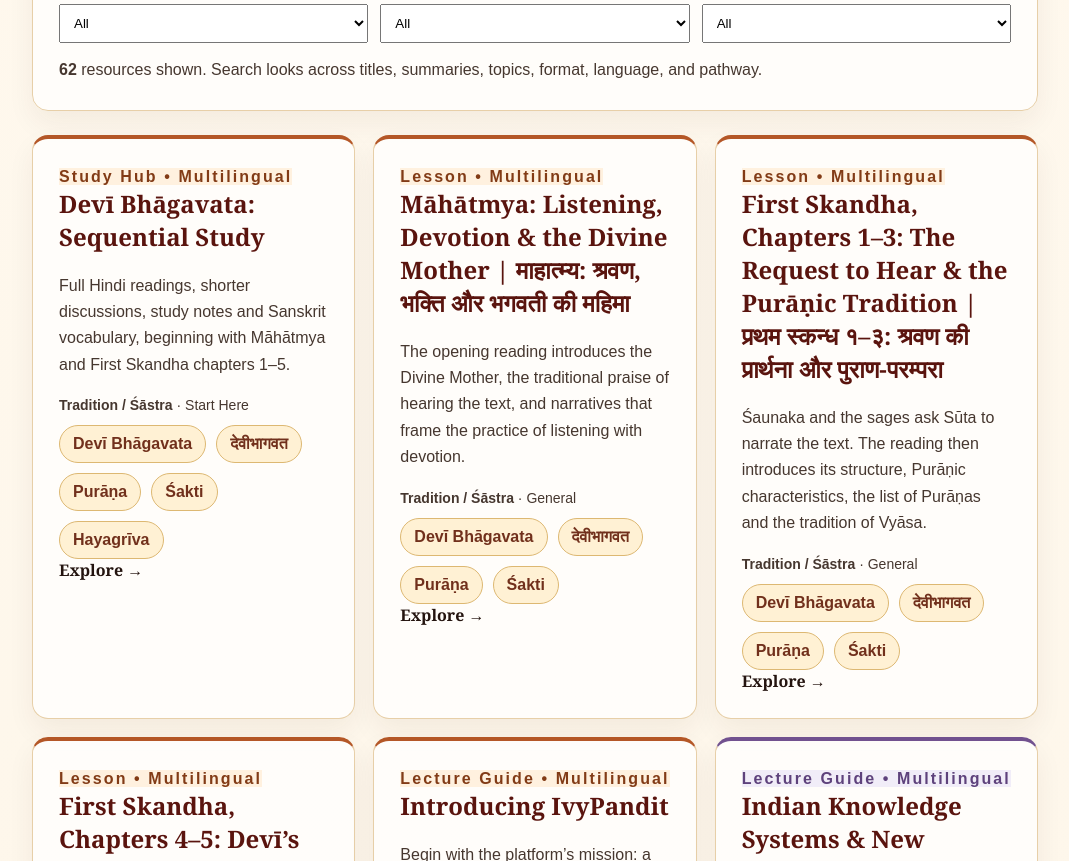
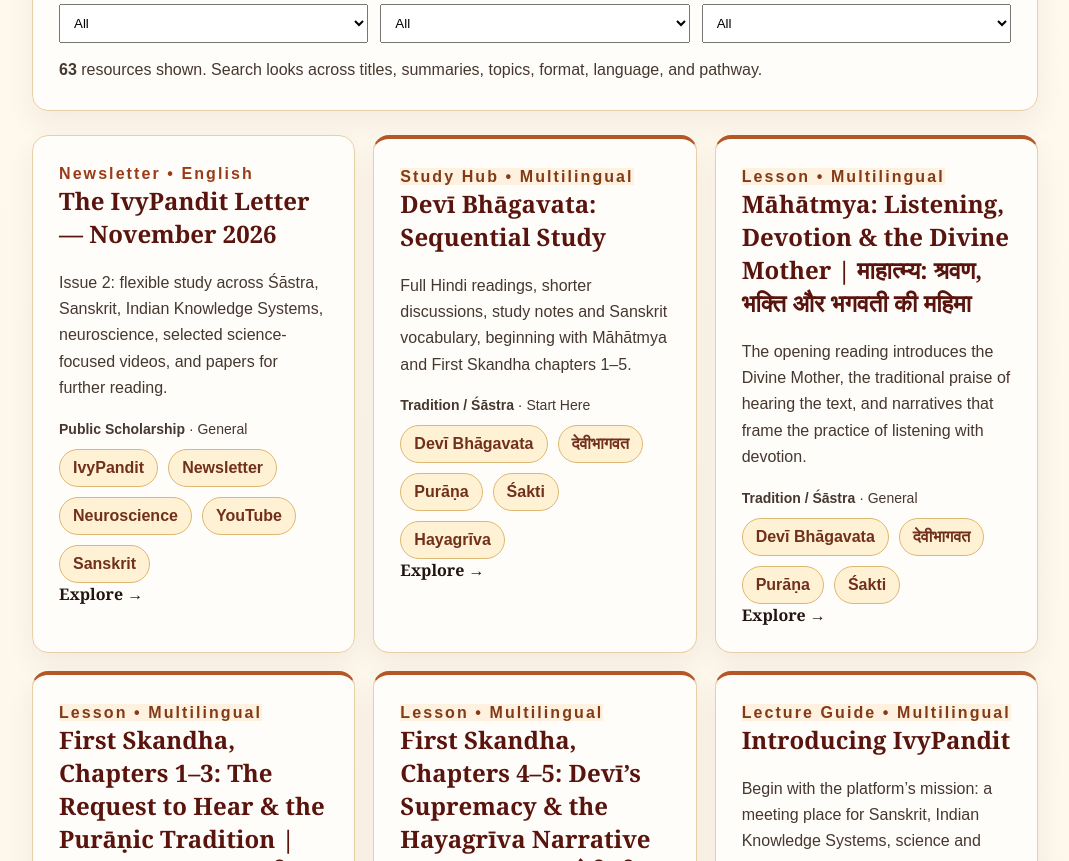
Before and after one commit to nishmishra/ivypandit-v2, a Next.js app: page /explore in a window 1280 px wide. Shown: the part 1040-1901 px from the top of the page, without its empty margins (105-1174 px from the left). Built offline with nearby package versions, Linux system fonts and the light colour scheme.

Commit message:
Index second IvyPandit newsletter

```diff
--- a/data/contentIndex.ts
+++ b/data/contentIndex.ts
@@ -13,6 +13,7 @@ export type ContentItem = {
 };
 
 export const contentItems: ContentItem[] = [
+  {id:'IP-NEWS-002',title:'The IvyPandit Letter — November 2026',summary:'Issue 2: flexible study across Śāstra, Sanskrit, Indian Knowledge Systems, neuroscience, selected science-focused videos, and papers for further reading.',href:'/articles/ivypandit-letter-november-2026',type:'Newsletter',track:'Public Scholarship',topics:['IvyPandit','Newsletter','Neuroscience','YouTube','Sanskrit','Śāstra','Research Methods','Evidence'],language:'English',level:'General'},
   {id:'IP-DEVI-HUB',title:'Devī Bhāgavata: Sequential Study',summary:'Full Hindi readings, shorter discussions, study notes and Sanskrit vocabulary, beginning with Māhātmya and First Skandha chapters 1–5.',href:'/devi-bhagavata',type:'Study Hub',track:'Tradition / Śāstra',topics:['Devī Bhāgavata','देवीभागवत','Purāṇa','Śakti','Hayagrīva'],language:'Multilingual',level:'Start Here'},
   ...deviLessons.map((l,i):ContentItem=>({id:`IP-DEVI-LESSON-${i+1}`,title:l.title+' | '+l.hindi,summary:l.summary,href:`/devi-bhagavata/${l.slug}`,type:'Lesson',track:'Tradition / Śāstra',topics:['Devī Bhāgavata','देवीभागवत','Purāṇa','Śakti'],language:'Multilingual',level:'General'})),
   ...introductions.map((l,i):ContentItem=>({id:`IP-INTRO-${i+1}`,title:l.title,summary:l.summary,href:`/learn/${l.slug}`,type:'Lecture Guide',track:l.label.includes('Interdisciplinary')?'Interdisciplinary Inquiry':'Tradition / Śāstra',topics:['Start Here','IvyPandit',l.title],language:'Multilingual',level:'Start Here'})),
```
